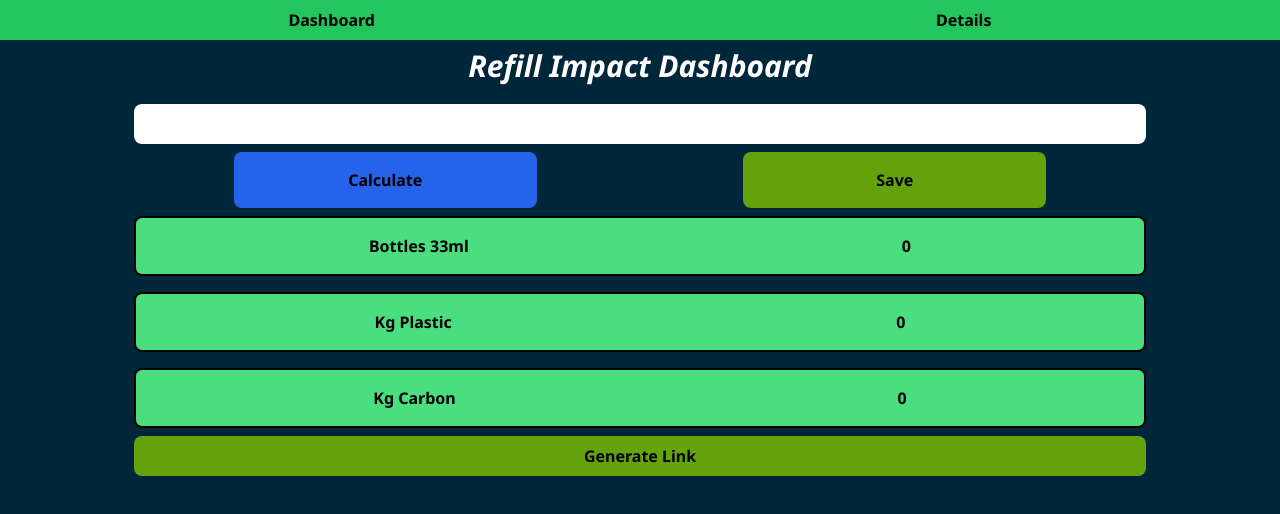
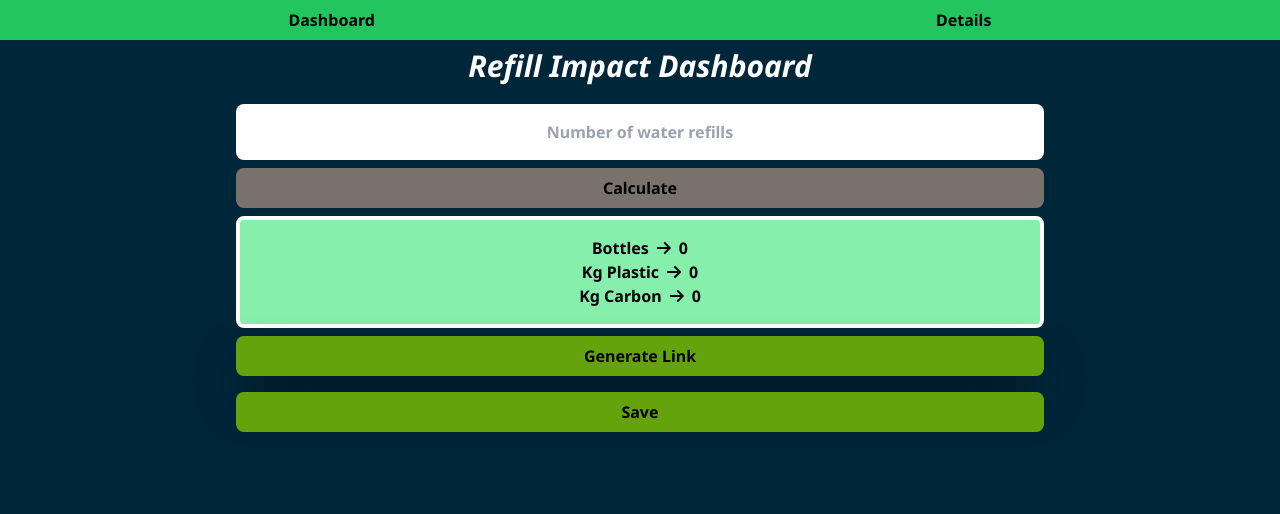
Before and after one commit to facundh23/AguaKm0Two, a Vue app: page / in a window 1280 px wide. Shown: the top 514 px of the page. Built offline with nearby package versions, Linux system fonts and the light colour scheme; no server answers; what vue-sweetalert2 would draw is missing.

Commit message:
Structure changes

```diff
--- a/src/components/ui/Details/DetailsView.vue
+++ b/src/components/ui/Details/DetailsView.vue
@@ -2,7 +2,7 @@
     <div class="flex flex-col items-center justify-center ">
 
         <ul class="flex items-center flex-col justify-center w-[100%] ">
-            <li class="mt-2 border-4 p-2 w-[50%]" v-for="doc in documents" :key="doc.id">
+            <li class="mt-2 border-4 p-2 w-[70%] md:w-[50%]" v-for="doc in documents" :key="doc.id">
                 <div class="flex flex-col text-center justify-center mx-auto ">
                    <p class="text-white ">ID: <span class=" text-white font-bold">{{ doc.id }}</span></p>
                     <p class="text-white">Bottles Saved: <span class="font-bold text-white">{{ doc.bottlesSaved }}</span> </p>
--- a/src/components/ui/FormValue/FormValue.vue
+++ b/src/components/ui/FormValue/FormValue.vue
@@ -1,40 +1,45 @@
 <template>
   <div class="w-[80%] flex items-center justify-center gap-2 py-2 flex-col ">
-    <input class="w-full h-10 rounded-lg md:w-[100%] text-center font-bold" v-model="refills" />
-    <div class="flex items-center justify-around w-full flex-col gap-2 md:flex-row">
-      <button class="bg-blue-600 p-4 rounded-lg font-bold w-full md:w-[30%] hover:bg-blue-700 hover:transition-all hover:duration-700" @click="calculateSavings">Calculate</button>
-      <button class="bg-lime-600 p-4 rounded-lg font-bold w-full md:w-[30%] hover:bg-lime-700 hover:transition-all hover:duration-700" @click="saveResults">Save</button>
+    <input class="w-[80%] p-4  rounded-lg md:w-[80%] text-center font-bold" v-model="refills" placeholder="Number of water refills"/>
+    <div class="flex items-center justify-center w-full  gap-2 md:flex-row">
+      <button class="bg-stone-500 p-2 rounded-lg font-bold w-[80%] md:w-[80%] hover:bg-stone-700 hover:scale-105 hover:transition-all hover:duration-700" @click="calculateSavings">Calculate</button>
     </div>
-    <div class="flex gap-4 flex-col w-[100%]">
-      <div class=" p-4 border-black border-2 bg-green-400 rounded-lg flex justify-around font-bold">
-        <p>Bottles 33ml</p>
+    <div class="flex gap-4 flex-col w-[80%]">
+      <div class=" p-4   bg-green-300 border-4 border-white rounded-lg flex flex-col justify-center items-center font-bold">
+        <div class="flex items-center w-[100%] justify-center gap-2">
+          <p>Bottles</p>
+          <i class="fa-solid fa-arrow-right"></i>
           <p>{{ parseFloat(bottlesSaved) }}</p>
         </div>
-      <div class="p-4 border-black border-2 bg-green-400 rounded-lg flex justify-around font-bold">
+        <div class="flex items-center w-[100%] justify-center gap-2">
           <p>Kg Plastic</p>
-        <p>{{ parseFloat(plasticsSaved) }}</p>
+          <i class="fa-solid fa-arrow-right"></i><p>{{ parseFloat(plasticsSaved) }}</p>
         </div>
-      <div class="p-4 border-black border-2 bg-green-400 rounded-lg flex justify-around font-bold">
+        <div class="flex items-center w-[100%] justify-center gap-2">
           <p>Kg Carbon</p>
-        <p>{{ parseFloat(carbonSaved) }}</p>
+          <i class="fa-solid fa-arrow-right"></i><p>{{ parseFloat(carbonSaved) }}</p>
         </div>
+      </div>
+
     </div>
     <div class="flex items-center justify-center gap-4 flex-col w-full">
       <!-- Botón para generar el enlace -->
-      <button class="bg-lime-600 p-2 rounded-lg font-bold w-full hover:cursor-pointer hover:bg-lime-700 hover:transition-all hover:duration-700" v-if="!linkGenerated" @click="generateLink">
+      <button class="bg-lime-600 p-2 rounded-lg font-bold shadow-black shadow-2xl hover:cursor-pointer w-[79%] hover:bg-lime-700 hover:scale-105 hover:transition-all hover:duration-700 md:w-[80%]" v-if="!linkGenerated" @click="generateLink">
         Generate Link
       </button>
+
       <!-- Botón para copiar el enlace -->
-      <button class="bg-lime-600 p-2 rounded-lg font-bold w-full" v-else @click="copyLink">
+      <button class="bg-yellow-600 p-2 w-[80%] rounded-lg font-bold" v-else @click="copyLink">
         Copy Link
       </button>
-      <!-- División para mostrar el enlace generado -->
       <div v-if="linkGenerated"
-        class="bg-lime-600 p-2 rounded-lg font-bold w-full flex flex-col items-center justify-around gap-2">
+        class="bg-lime-600 p-2 w-[80%] rounded-lg font-bold flex flex-col items-center justify-around gap-2">
         <label class="text-2xl">Impact link:</label>
-        <input class="p-2 rounded-lg w-[100%] text-black text-center" ref="enlaceInput" type="text" v-model="link"
+        <input class="p-2 rounded-lg w-[79%] text-black text-center" ref="enlaceInput" type="text" v-model="link"
           readonly>
       </div>
+      <button class="bg-lime-600 w-[79%] p-2 rounded-lg font-bold  md:w-[80%] hover:bg-lime-700 hover:scale-105 hover:transition-all hover:duration-700" @click="saveResults">Save</button>
+      <!-- División para mostrar el enlace generado -->
     </div>
 
   </div>
@@ -132,11 +137,16 @@ export default {
           plasticsSaved: this.plasticsSaved,
           carbonSaved: this.carbonSaved
         });
-        this.link = `${baseUrl}?${queryParams.toString()}`;
+        let fullLink = `${baseUrl}?${queryParams.toString()}`;
+     if (fullLink.length > 25) {
+      this.link = fullLink.substring(0, 25) + '...';
+      } else {
+      this.link = fullLink;
+      }
      this.linkGenerated = true;
 
       // Navegar a la página de detalles
-        this.$router.push({name:SharedLink, query:queryParams})
+      this.$router.push({name: 'SharedLink', query: queryParams})
       } else {
         this.$swal({
           title: 'Error!',
```
Lines whose indentation alone changed are shown as unchanged.
